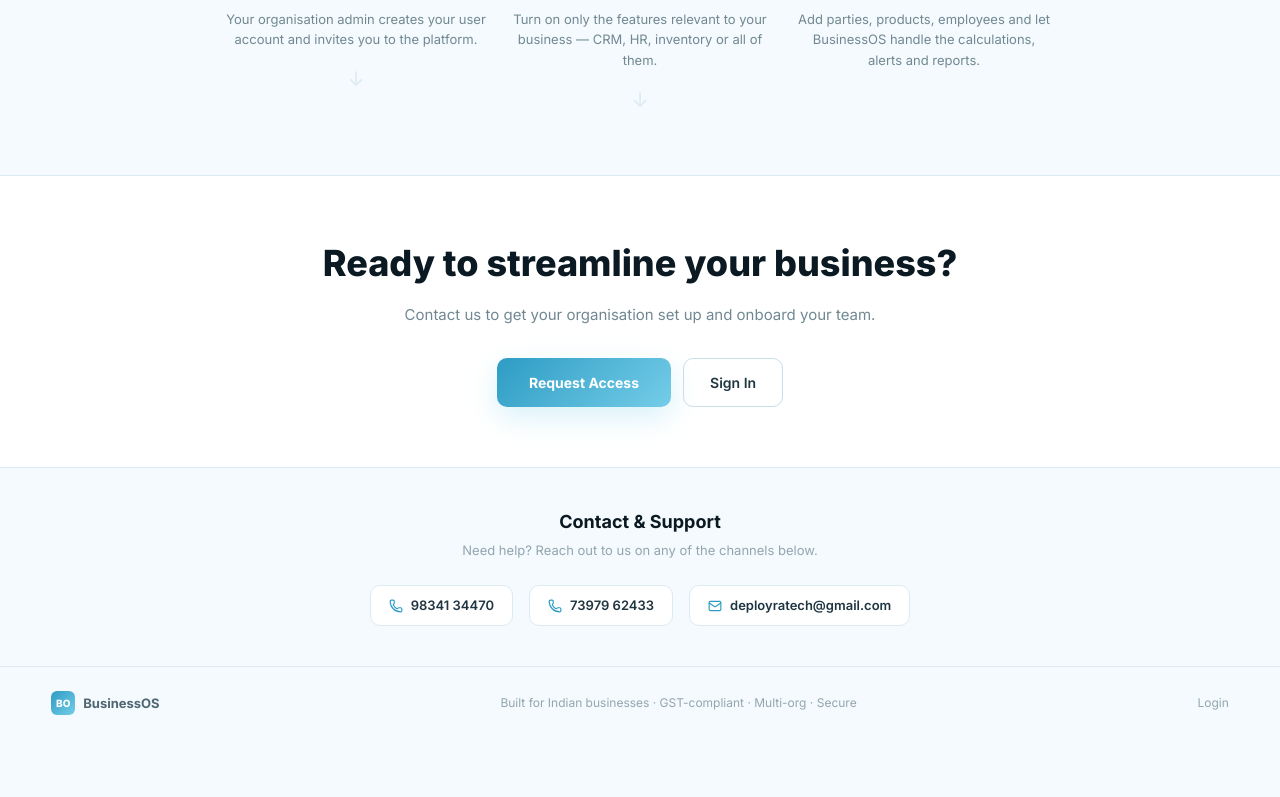
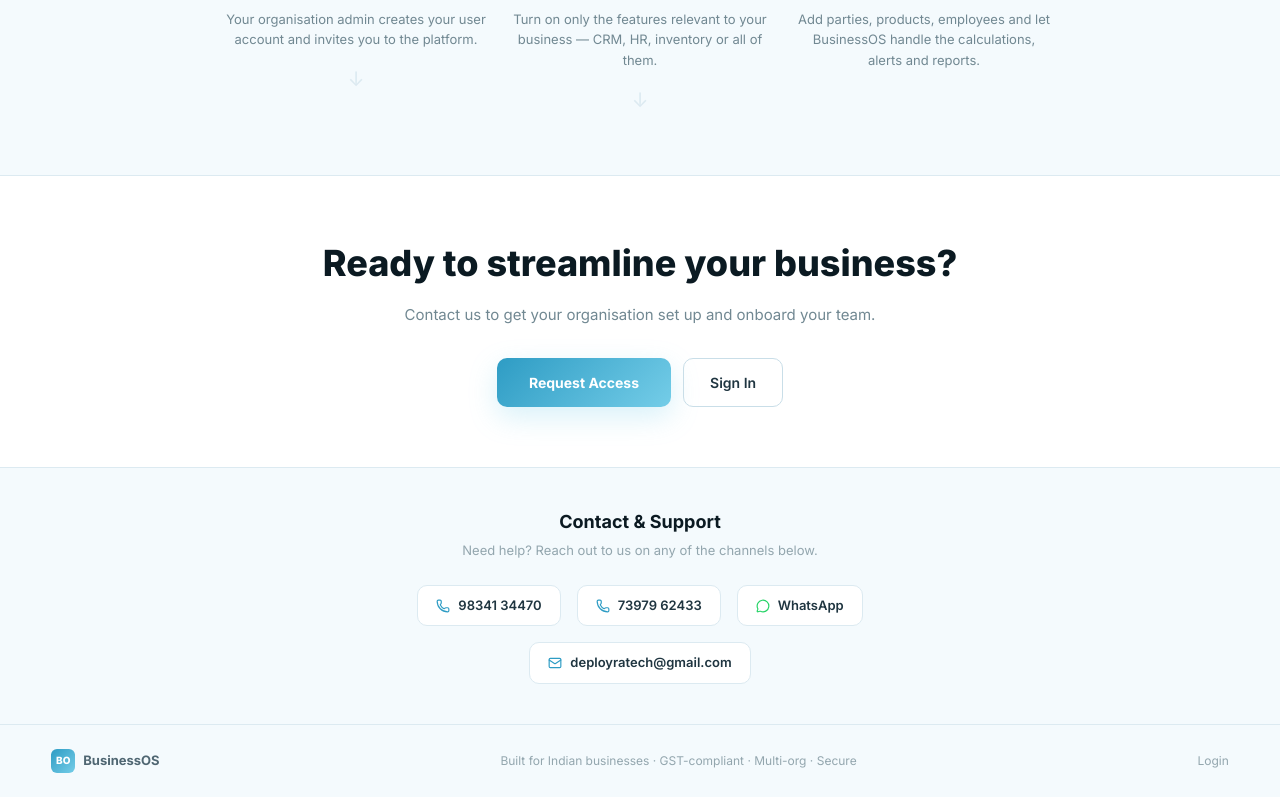
Before and after one commit to Hariomtechentrance/CRM-Tool, a React (Vite) app in the folder frontend/: page / in a window 1280 px wide. Shown: the part 2803-3600 px from the top of the page. Before the commit the page ends 3542 px from the top, so only its background shows below. Built offline with nearby package versions, Linux system fonts and the light colour scheme; no server answers; a web font is replaced by a local one.

Commit message:
Add WhatsApp link to Contact & Support section
A direct wa.me link next to the existing call link for 73979 62433, so
visitors can message on WhatsApp instead of/in addition to calling.
Kept the tel: link too rather than replacing it.

```diff
--- a/frontend/src/pages/landing/LandingPage.tsx
+++ b/frontend/src/pages/landing/LandingPage.tsx
@@ -6,7 +6,7 @@ import {
   Globe, Mail, FileBox, Shield, Smartphone, Layers, MapPin,
   ChevronRight, Phone, UtensilsCrossed, Hotel as HotelIcon, Check, Zap,
   Stethoscope, PackageOpen, ClipboardCheck, Wrench, LineChart, ShieldCheck,
-  Car, Scissors, Shirt,
+  Car, Scissors, Shirt, MessageCircle,
 } from "lucide-react";
 import ContactModal from "@/components/ContactModal";
 
@@ -337,6 +337,9 @@ export default function LandingPage() {
             <a href="tel:7397962433" className="lift" style={{ display: "flex", alignItems: "center", gap: 8, padding: "10px 18px", borderRadius: 10, background: "var(--bg-card)", border: "1px solid var(--border)", color: "var(--text-sec)", fontSize: 13, fontWeight: 600, textDecoration: "none" }}>
               <Phone size={14} color="var(--brand-color)" /> 73979 62433
             </a>
+            <a href="https://wa.me/917397962433" target="_blank" rel="noopener noreferrer" className="lift" style={{ display: "flex", alignItems: "center", gap: 8, padding: "10px 18px", borderRadius: 10, background: "var(--bg-card)", border: "1px solid var(--border)", color: "var(--text-sec)", fontSize: 13, fontWeight: 600, textDecoration: "none" }}>
+              <MessageCircle size={14} color="#25D366" /> WhatsApp
+            </a>
             <a href="mailto:deployratech@gmail.com" className="lift" style={{ display: "flex", alignItems: "center", gap: 8, padding: "10px 18px", borderRadius: 10, background: "var(--bg-card)", border: "1px solid var(--border)", color: "var(--text-sec)", fontSize: 13, fontWeight: 600, textDecoration: "none" }}>
               <Mail size={14} color="var(--brand-color)" /> deployratech@gmail.com
             </a>
```
